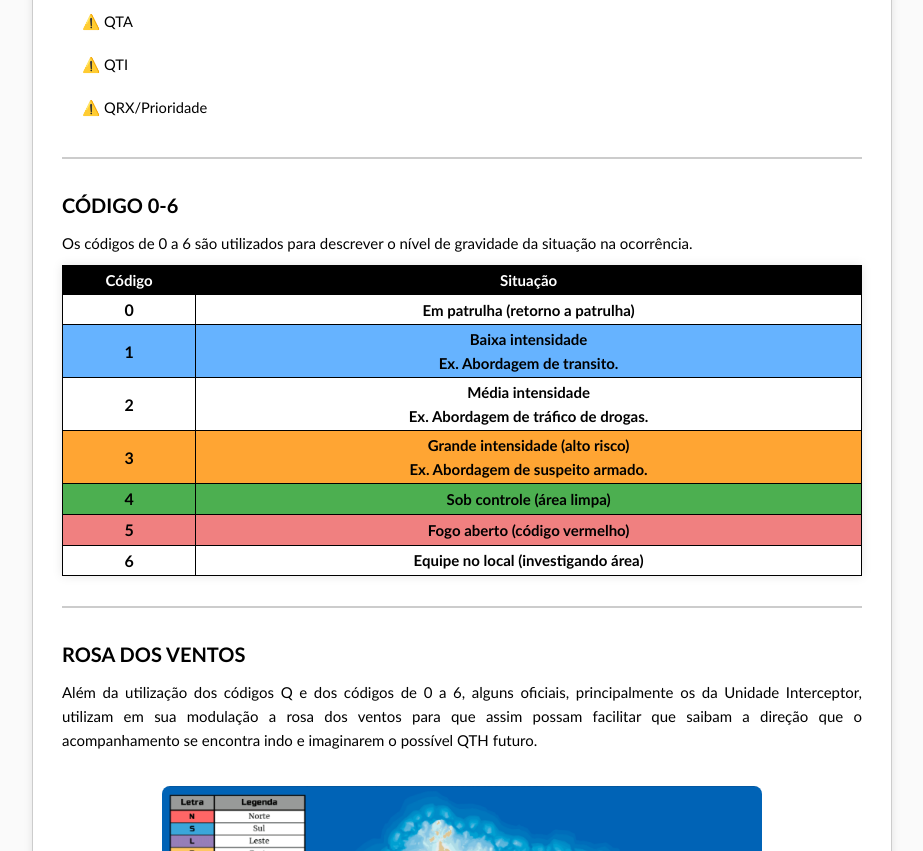
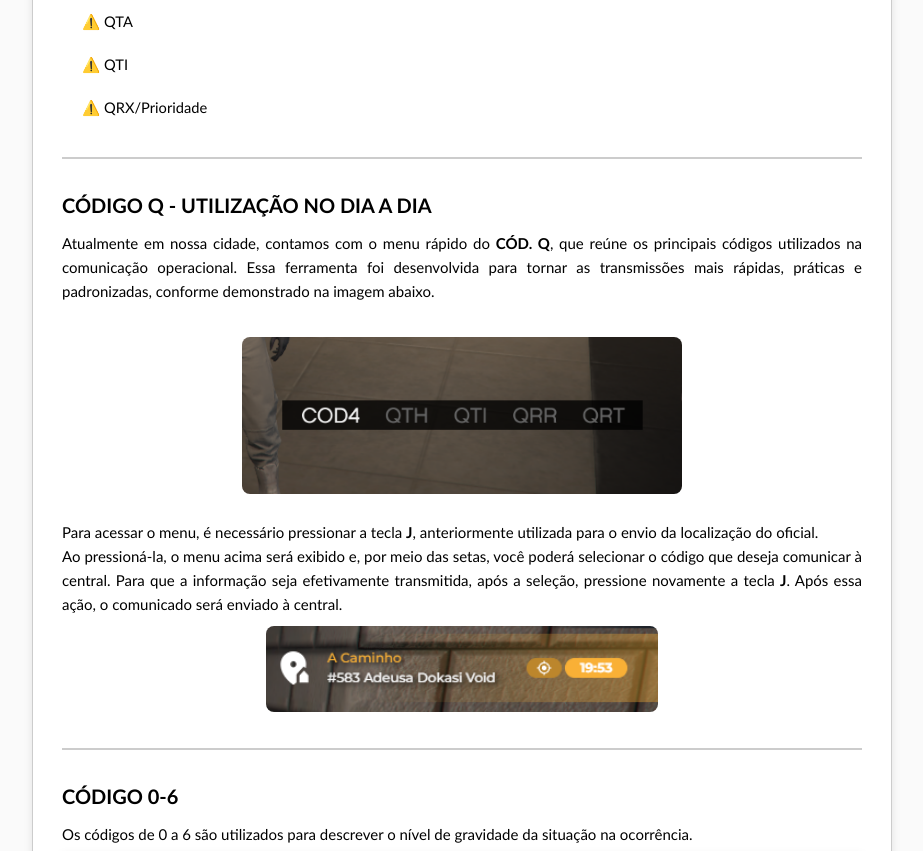
Before and after one commit to CapivaraPollo/sidebar-main, a website: page comunicacao.html in a window 1280 px wide. Shown: the part 2389-3240 px from the top of the page, without its empty margins (219-1142 px from the left). Drawn offline with Linux system fonts and the light colour scheme.

Commit message:
Update communication examples and add new section

```diff
--- a/comunicacao.html
+++ b/comunicacao.html
@@ -369,6 +369,21 @@
                             </p>
                         </div>
                         <hr class="divisoria">
+                        <h2 class="subtitulo">CÓDIGO Q - UTILIZAÇÃO NO DIA A DIA</h2>
+
+                        <p>Atualmente em nossa cidade, contamos com o menu rápido do <b>CÓD. Q</b>, que reúne os principais códigos utilizados na comunicação operacional. Essa ferramenta foi desenvolvida para tornar as transmissões mais rápidas, práticas e padronizadas, conforme demonstrado na imagem abaixo.                        </p>
+                        <br>
+                         <div class="image-container">
+                            <img src="src/images/menucodq.png" width="55%" alt="Menu rápido CÓD. Q " /> </div>
+
+                            <p>Para acessar o menu, é necessário pressionar a tecla <b>J</b>, anteriormente utilizada para o envio da localização do oficial.<br>
+                                 Ao pressioná-la, o menu acima será exibido e, por meio das setas, você poderá selecionar o código que deseja comunicar à central.
+Para que a informação seja efetivamente transmitida, após a seleção, pressione novamente a tecla <b>J</b>. Após essa ação, o comunicado será enviado à central.
+
+<div class="image-container">
+                            <img src="src/images/exemploqti.png" width="49%" alt="Exemplo" /></div>
+
+                        <hr class="divisoria">
                         <h2 class="subtitulo">CÓDIGO 0-6</h2>
                         <p>Os códigos de 0 a 6 são utilizados para descrever o nível de gravidade da situação na
                             ocorrência.</p>
@@ -472,7 +487,7 @@
                                 <p>Solicito apoio mecânico no QTH do(a) XXX para encaminhar um veículo até a DP-G. Att. #BADGE PATENTE + NOME | PASSAPORTE</p>
 
                                 <b><p>Exemplo: </p></b>
-                                <p>Solicito apoio mecânico no QTH do BC para encaminhar um veículo até a DP-G. Att. #123 Ramirez Raadom | 158</p>
+                                <p>Solicito apoio mecânico no QTH do BC para encaminhar um veículo até a DP-G. Att. #100 Otávio De Franceschi | 289</p>
                             </blockquote>
 
                         </blockquote>
@@ -485,7 +500,8 @@
                                 <p>Solicito apoio médico no QTH do(a) XXX para reanimação de indivíduos envolvidos em XXX. Att. #BADGE PATENTE + NOME | PASSAPORTE</p>
 
                                 <b><p>Exemplo: </p></b>
-                                <p>Solicito apoio médico no QTH do BC para reanimação de indivíduos envolvidos em um roubo ao banco. Att. #101 Taiga Bala Castelli | 299</p>
+                                <p>Solicito apoio médico no QTH do BC para reanimação de indivíduos envolvidos em um roubo ao banco. Att. #100 Otávio De Franceschi | 2893</p>                <p>Solicito apoio médico no QTH do(a) XXX para reanimação de indivíduos envolvidos em XXX. Att. #BADGE PATENTE + NOME | PASSAPORTE</p>
+
                             </blockquote>
 
                         </blockquote>
```
